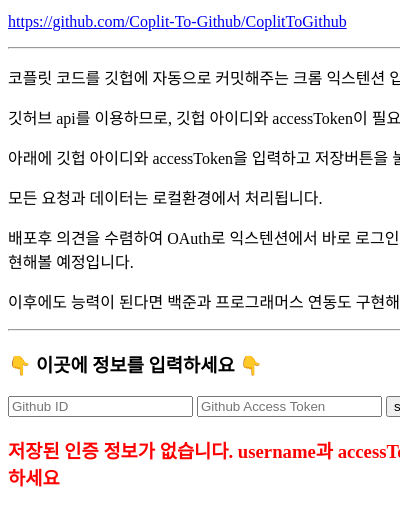
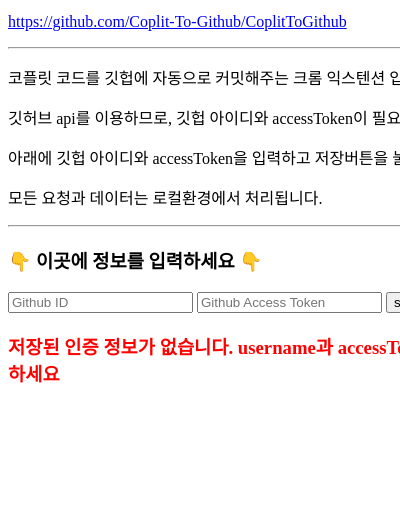
Before and after one commit to Coplit-To-Github/CoplitToGithub, a browser extension: page src/static/popup.html in a window 400 px wide. Shown: the part 88-614 px from the top of the page. Drawn offline with Linux system fonts and the light colour scheme.

```diff
--- a/package.json
+++ b/package.json
@@ -1,6 +1,6 @@
 {
   "name": "coplittogithub",
-  "version": "1.0.0",
+  "version": "1.0.1",
   "description": "",
   "main": ".eslintrc.js",
   "scripts": {
--- a/src/static/popup.html
+++ b/src/static/popup.html
@@ -21,14 +21,6 @@
         <p>깃허브 api를 이용하므로, 깃헙 아이디와 accessToken이 필요합니다.</p>
         <p>아래에 깃헙 아이디와 accessToken을 입력하고 저장버튼을 눌러주세요</p>
         <p>모든 요청과 데이터는 로컬환경에서 처리됩니다.</p>
-
-        <p>
-          배포후 의견을 수렴하여 OAuth로 익스텐션에서 바로 로그인 하는 기능을
-          구현해볼 예정입니다.
-        </p>
-        <p>
-          이후에도 능력이 된다면 백준과 프로그래머스 연동도 구현해보고 싶습니다.
-        </p>
       </div>
       <hr />
       <div id="form">
```
Also changed, not shown: .github/workflows/Publish.yaml.
